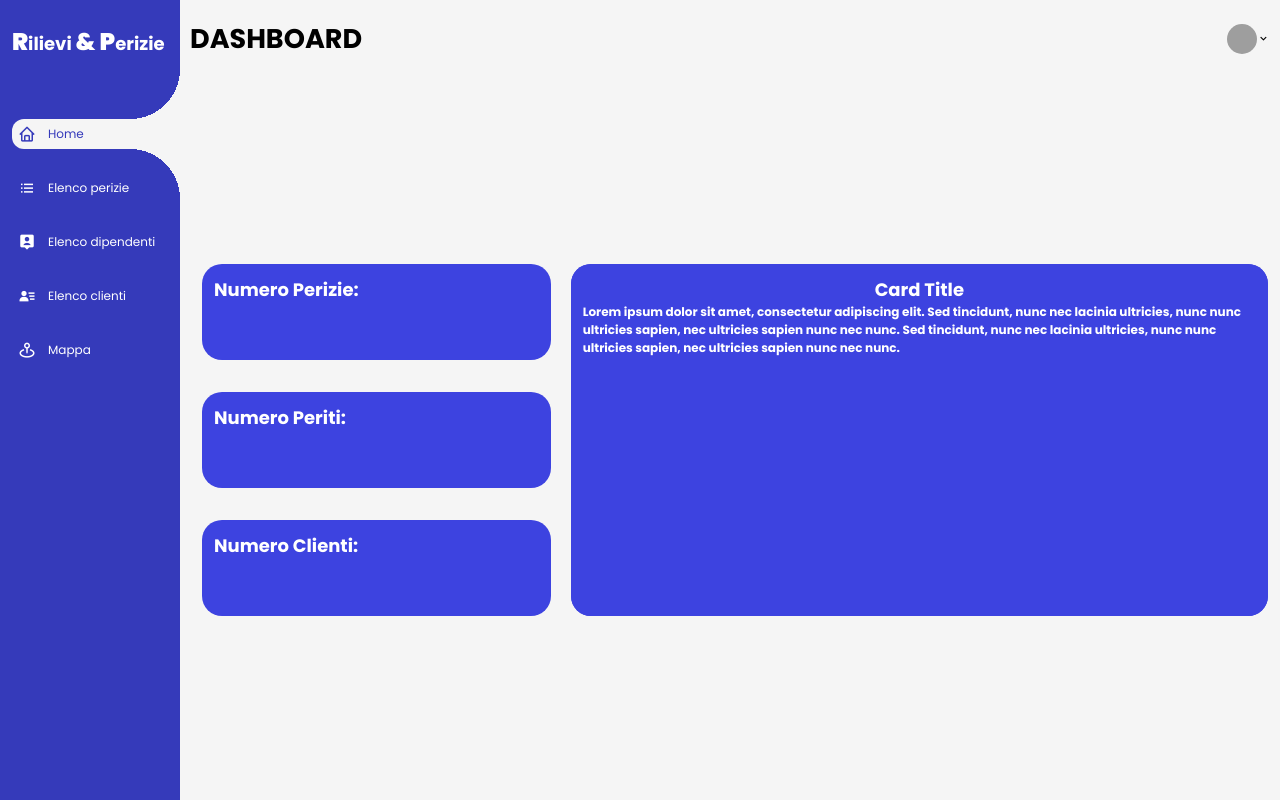
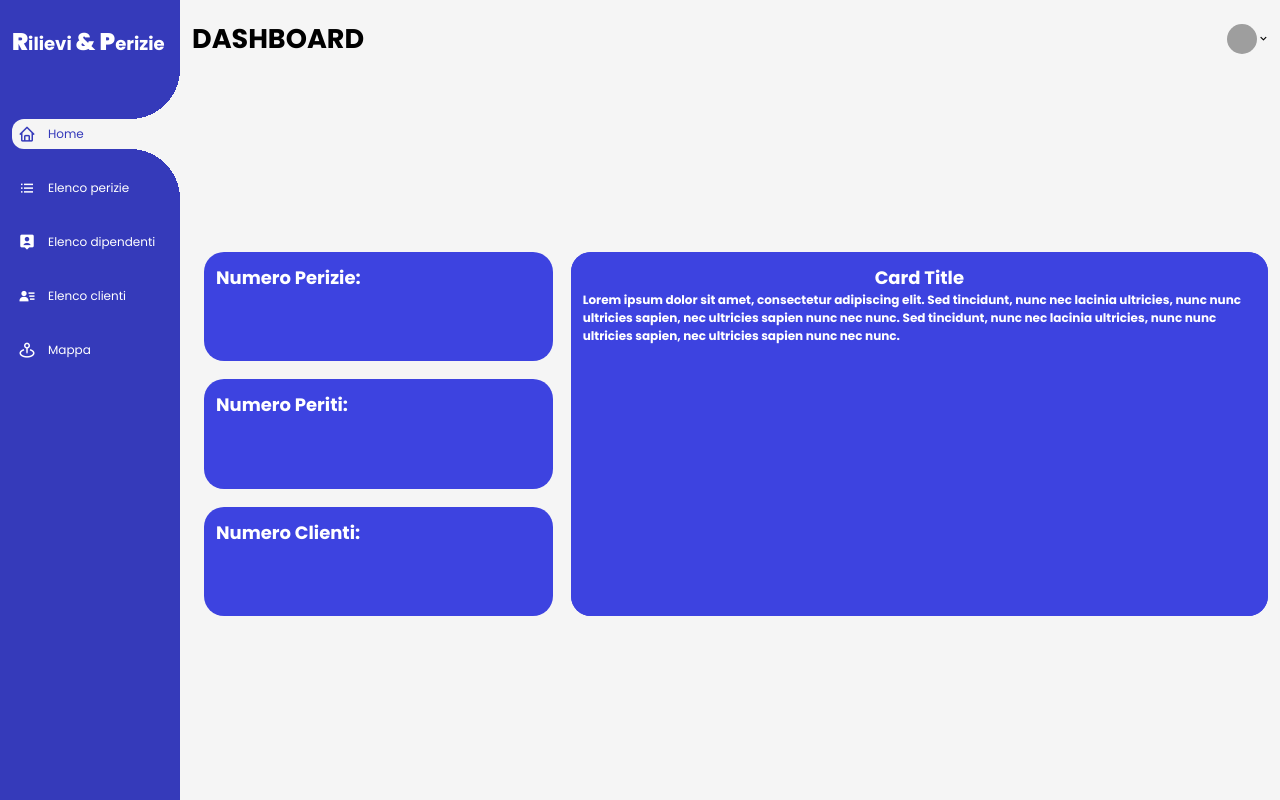
Before and after one commit to migoriA/Rilievi-e-Perizie, an Angular app in the folder Admin/: page /home/dashboard in a window 1280 px wide. Built offline with nearby package versions, Linux system fonts and the light colour scheme; no server answers; grey boxes are pictures that could not be loaded.

Commit message:
List style for the perizie

```diff
--- a/Admin/src/app/components/home-cards/home-cards.component.scss
+++ b/Admin/src/app/components/home-cards/home-cards.component.scss
@@ -16,14 +16,14 @@
     width: 100%;
     grid-template-columns: 0.5fr 1fr;
     grid-template-rows: repeat(3, 1fr);
-    grid-column-gap: 20px;
-    grid-row-gap: 20px;
+    grid-column-gap: 1.5rem;
+    grid-row-gap: 1.5rem;
     .parent{
       grid-area: 1 / 2 / 4 / 3;
       border-radius: 20px;
       background-color: rgb(61, 67, 224);
       padding: 0;
-      margin-top: 1rem;
+      //margin-top: 1rem;
 
       &:hover{
         background-color: rgb(53, 57, 186);
@@ -41,7 +41,7 @@
       }
     }
     .card{
-      margin-top: 1rem;
+      //margin-top: 1rem;
       border-radius: 20px;
       background-color: rgb(61, 67, 224);
       .title{
--- a/Admin/src/app/components/home/home.component.scss
+++ b/Admin/src/app/components/home/home.component.scss
@@ -7,7 +7,7 @@
 :host{
   display: flex;
   flex-direction: row;
-  gap: 10px;
+  gap: 1rem;
   flex-grow: 1;
 }
 .wrap{
--- a/Admin/src/app/components/list/list.component.html
+++ b/Admin/src/app/components/list/list.component.html
@@ -1 +1,27 @@
-<p>list works!</p>
+<div class="container">
+  <div class="header">
+    <span>Operatore</span>
+    <span>Data</span>
+    <span>Descrizione</span>
+  </div>
+  <div class="divider"></div>
+  <div class="content">
+    <div class="list">
+      <app-row></app-row>
+      <app-row></app-row>
+      <app-row></app-row>
+      <app-row></app-row>
+      <app-row></app-row>
+      <app-row></app-row>
+      <app-row></app-row>
+      <app-row></app-row>
+      <app-row></app-row>
+      <app-row></app-row>
+      <app-row></app-row>
+      <app-row></app-row>
+      <app-row></app-row>
+      <app-row></app-row>
+      <app-row></app-row>
+    </div>
+  </div>
+</div>
--- a/Admin/src/app/components/list/list.component.scss
+++ b/Admin/src/app/components/list/list.component.scss
@@ -0,0 +1,47 @@
+:host{
+  height: calc(100vh - 6rem);
+  //padding-bottom: 1rem;
+  contain: paint;
+}
+.container{
+  display: flex;
+  padding-bottom: 2rem;
+  height: calc(100vh - 6rem);
+  flex-direction: column;
+  //margin-top: 5rem;
+  padding-left: 1rem;
+  padding-right: 2rem;
+
+  .header{
+    display: flex;
+    flex-direction: row;
+    justify-content: space-evenly;
+    font-size: 1.75rem;
+    font-weight: 500;
+    text-transform: uppercase;
+    text-decoration: underline;
+    color: #000;
+    margin-bottom: 1rem;
+  }
+  .divider{
+    margin-inline: auto;
+    width: 100%;
+    background-color: #ddd;
+    height: 1px;
+  }
+  .content{
+    display: flex;
+    flex-grow: 1;
+    overflow: auto;
+    overflow-y: auto;
+    //border: 1px solid #000;
+    //justify-content: space-around;
+    .list{
+      display: flex;
+      flex-direction: column;
+      width: 100%;
+
+      //justify-content: space-around;
+    }
+  }
+}
--- a/Admin/src/app/components/list/list.component.ts
+++ b/Admin/src/app/components/list/list.component.ts
@@ -1,10 +1,12 @@
 import { Component } from '@angular/core';
+import { RowComponent } from '../row/row.component';
 
 @Component({
     selector: 'app-list',
     templateUrl: './list.component.html',
     styleUrl: './list.component.scss',
-    standalone: true
+    standalone: true,
+    imports: [RowComponent]
 })
 export class ListComponent {
 
--- /dev/null
+++ b/Admin/src/app/components/row/row.component.html
@@ -0,0 +1,3 @@
+<p>Titolo</p>
+<p>Titolo</p>
+<p>Titolo</p>
--- /dev/null
+++ b/Admin/src/app/components/row/row.component.scss
@@ -0,0 +1,21 @@
+:host{
+  display: flex;
+  flex-direction: row;
+  justify-content: space-evenly;
+  align-items: center;
+  padding: 1rem;
+  margin-top: 1rem;
+  width: 100%;
+  border: 1px solid #ccc;
+  border-radius: 20px;
+  &:hover{
+    background-color: rgb(61, 67, 224);
+    border: none;
+    color: #fff;
+  }
+  p{
+    font-size: 1.5rem;
+    font-weight: 400;
+    //color: #000;
+  }
+}
--- a/Admin/src/styles.scss
+++ b/Admin/src/styles.scss
@@ -11,8 +11,9 @@ $font-style: 'Poppins', sans-serif;
 body,html{
   background-color: rgb(245, 245, 245);
   font-family: $font-style;
-  min-height: 100vh;
+  height: 100vh;
   display: flex;
+  overflow: hidden;
 }
 
 @media screen and (max-width: 1440px) {
```
Also changed, not shown: Admin/src/app/components/row/row.component.ts (added, +12 -0 lines).
